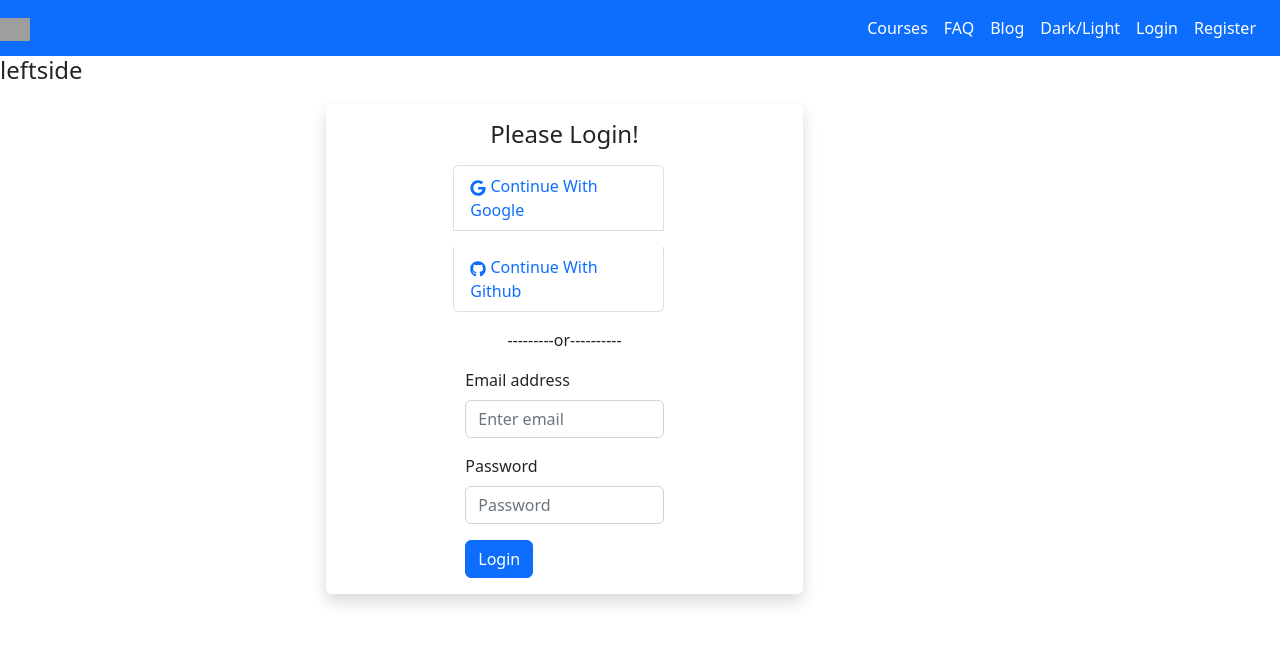
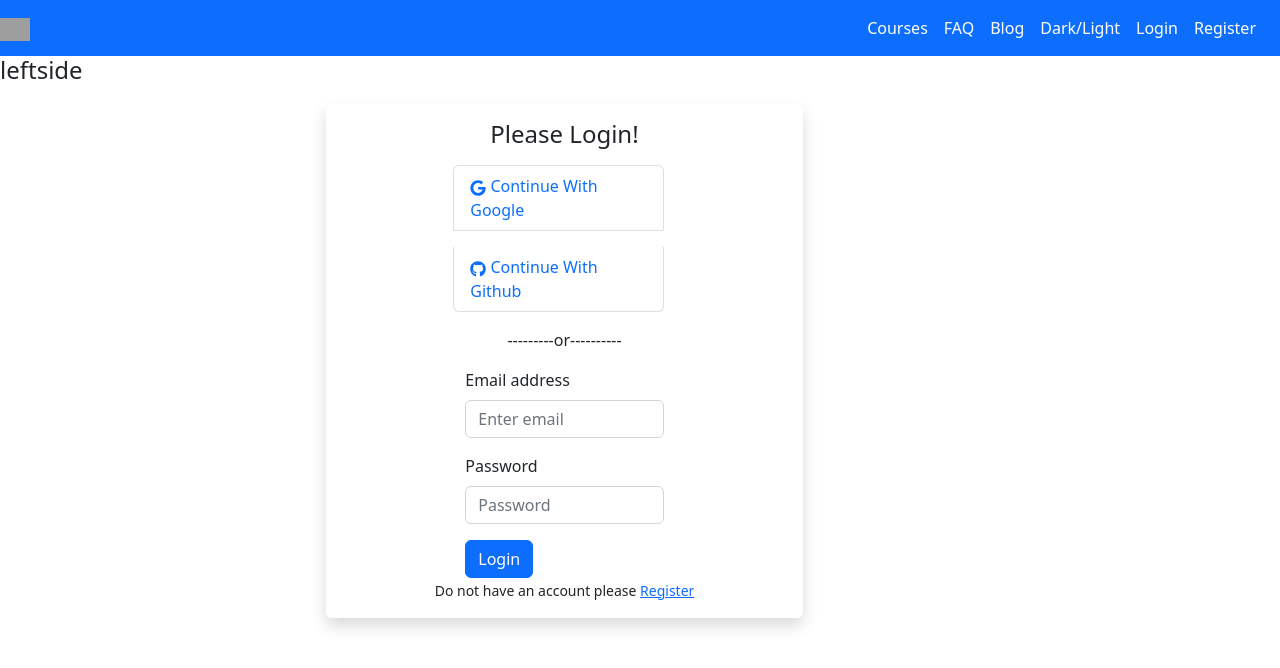
Before and after one commit to suhel45/learning-platform-edu-tech-client-side, a React (Create React App) app: page /login in a window 1280 px wide. Shown: the top 668 px of the page. Built offline with nearby package versions, Linux system fonts and the light colour scheme; no server answers; grey boxes are pictures that could not be loaded.

Commit message:
toogle added

```diff
--- a/src/component/Login.js
+++ b/src/component/Login.js
@@ -5,6 +5,7 @@ import ListGroup from 'react-bootstrap/ListGroup';
 import Form from "react-bootstrap/Form";
 import { AuthContext } from "./context/UserContext";
 import { FaGoogle,FaGithub } from "react-icons/fa";
+import { Link } from "react-router-dom";
 
 const Login = () => {
     const {signIn,googleSignIn} = useContext(AuthContext);
@@ -59,7 +60,11 @@ const Login = () => {
         <Button variant="primary" type="submit">
           Login
         </Button>
-      </Form>
+       </Form>
+       <div className="text-center">
+       <span ><small >Do not have an account please <Link to='/register'>Register</Link> </small></
+span>
+       </div>
     </div>
   );
 };
--- a/src/component/Register.js
+++ b/src/component/Register.js
@@ -3,6 +3,7 @@
 import React, { useContext } from "react";
 import Button from "react-bootstrap/Button";
 import Form from "react-bootstrap/Form";
+import { Link } from "react-router-dom";
 import { AuthContext } from "./context/UserContext";
 
 const Register = () => {
@@ -47,6 +48,10 @@ const Register = () => {
           Register
         </Button>
       </Form>
+      <div className="text-center">
+      <span ><small >Already have an account? please <Link to='/login'>Login</Link > </small></
+span>
+      </div>
     </div>
   );
 };
```
